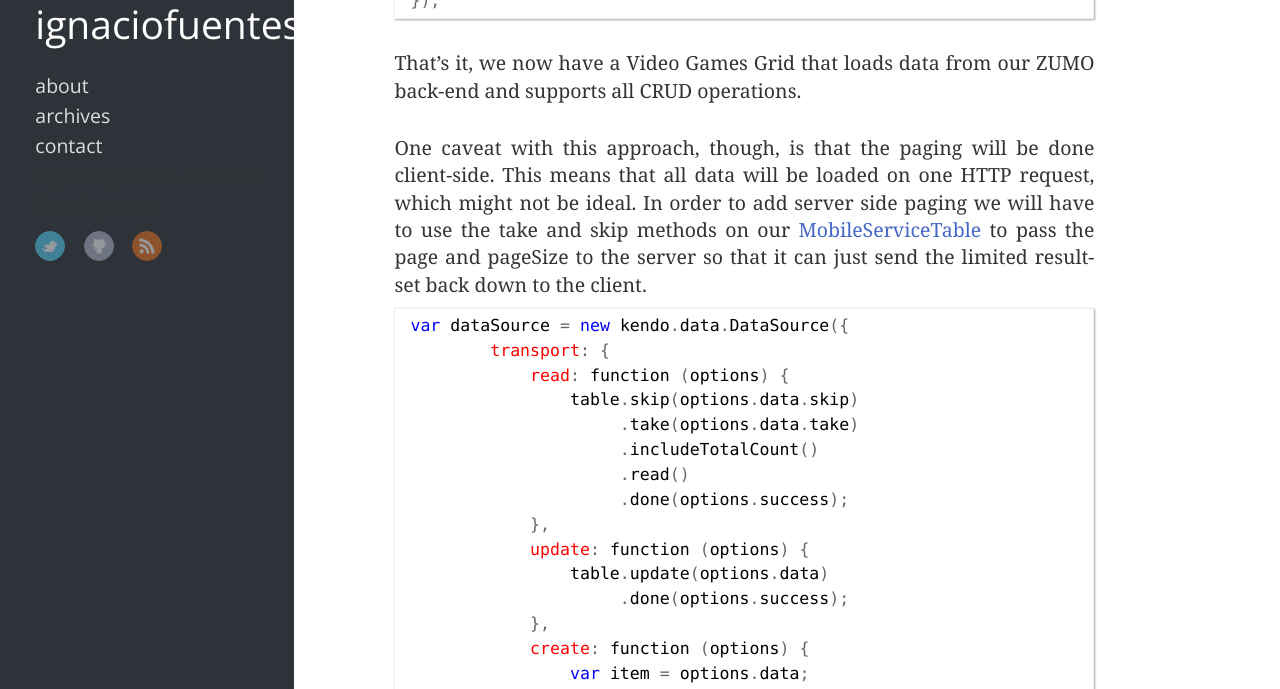
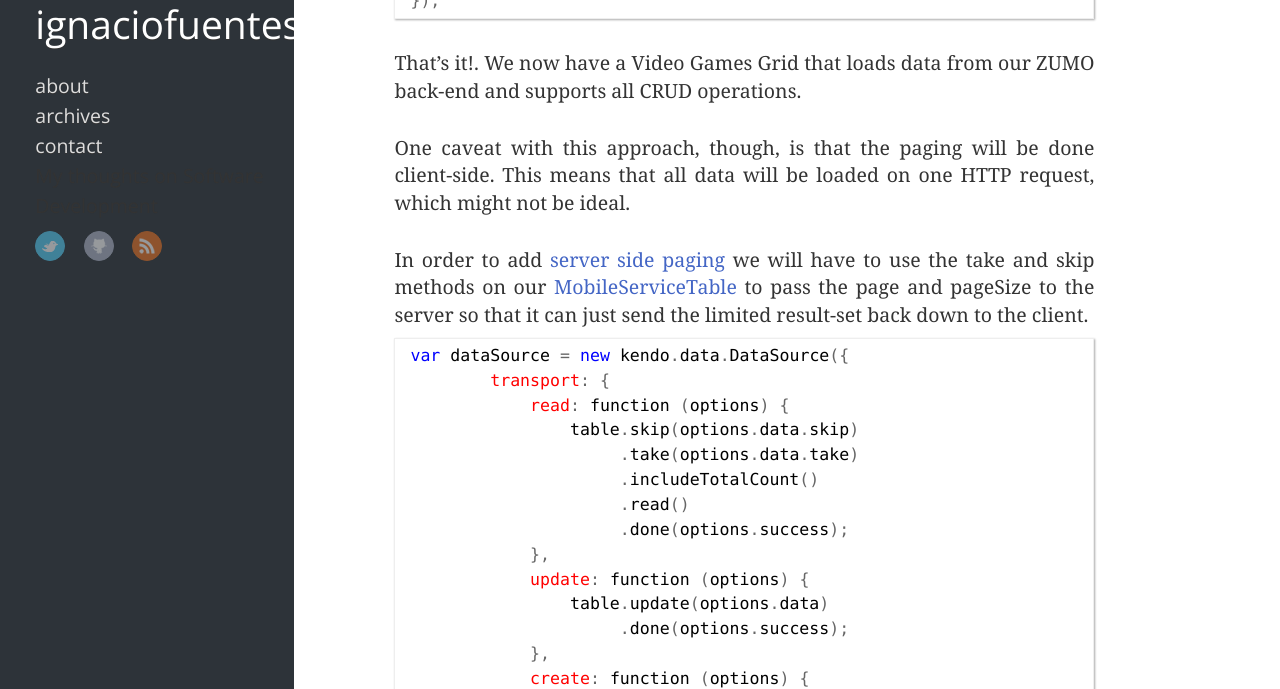
Before and after one commit to ignaciofuentes/ignaciofuentes.github.io, a Jekyll site: the page built from _posts/2014-01-20-zumo-kendo.markdown, in a window 1280 px wide and 900 px high, scrolled down 2159 px, cut to the strip 211-900 px from the top of the window. Built offline with Jekyll 4.4.1, drawn with Linux system fonts in a browser that asks for light colours; nearby versions of some CDN libraries; Markdown is read by kramdown in place of the engine named in the settings; comment, search, counter and statistics services are not loaded; part of the change alters nothing that is shown.

Commit message:
moar links

````diff
--- a/_posts/2014-01-20-zumo-kendo.markdown
+++ b/_posts/2014-01-20-zumo-kendo.markdown
@@ -82,10 +82,11 @@ var dataSource = new kendo.data.DataSource({
 });
 ```
 
-That's it, we now have a Video Games Grid that loads data from our ZUMO back-end and supports all CRUD operations.
+That's it!. We now have a Video Games Grid that loads data from our ZUMO back-end and supports all CRUD operations.
 
 One caveat with this approach, though, is that the paging will be done client-side. This means that all data will be loaded on one HTTP request, which might not be ideal.
-In order to add server side paging we will have to use the take and skip methods on our [MobileServiceTable](http://msdn.microsoft.com/en-us/library/windowsazure/jj554210.aspx) to pass the page and pageSize to the server so that it can just send the limited result-set back down to the client.
+
+In order to add [server side paging](https://www.windowsazure.com/en-us/documentation/articles/mobile-services-html-add-paging-data/) we will have to use the take and skip methods on our [MobileServiceTable](http://msdn.microsoft.com/en-us/library/windowsazure/jj554210.aspx) to pass the page and pageSize to the server so that it can just send the limited result-set back down to the client.
 
 
 ```javascript
````
